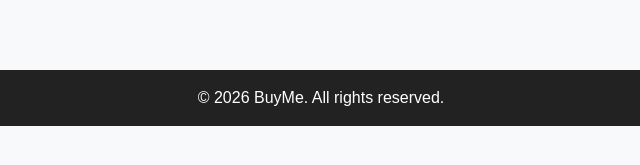
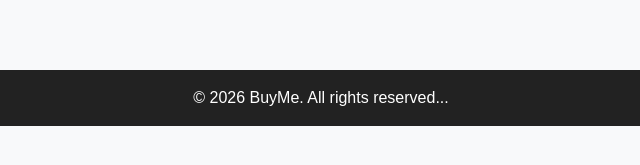
Before and after one commit to ashishnuniya24/BuyMe, a website: page public/index.html in a window 1280 px wide. Shown: the part 587-752 px from the top of the page, 319-959 px from the left. Drawn offline with nearby package versions, Linux system fonts and the light colour scheme.

```diff
--- a/public/index.html
+++ b/public/index.html
@@ -85,7 +85,7 @@
 </section>
 
 <footer class="footer text-center py-3">
-    © 2026 BuyMe. All rights reserved.
+    © 2026 BuyMe. All rights reserved...
 </footer>
 
 <script src="cart.js"></script>
```
